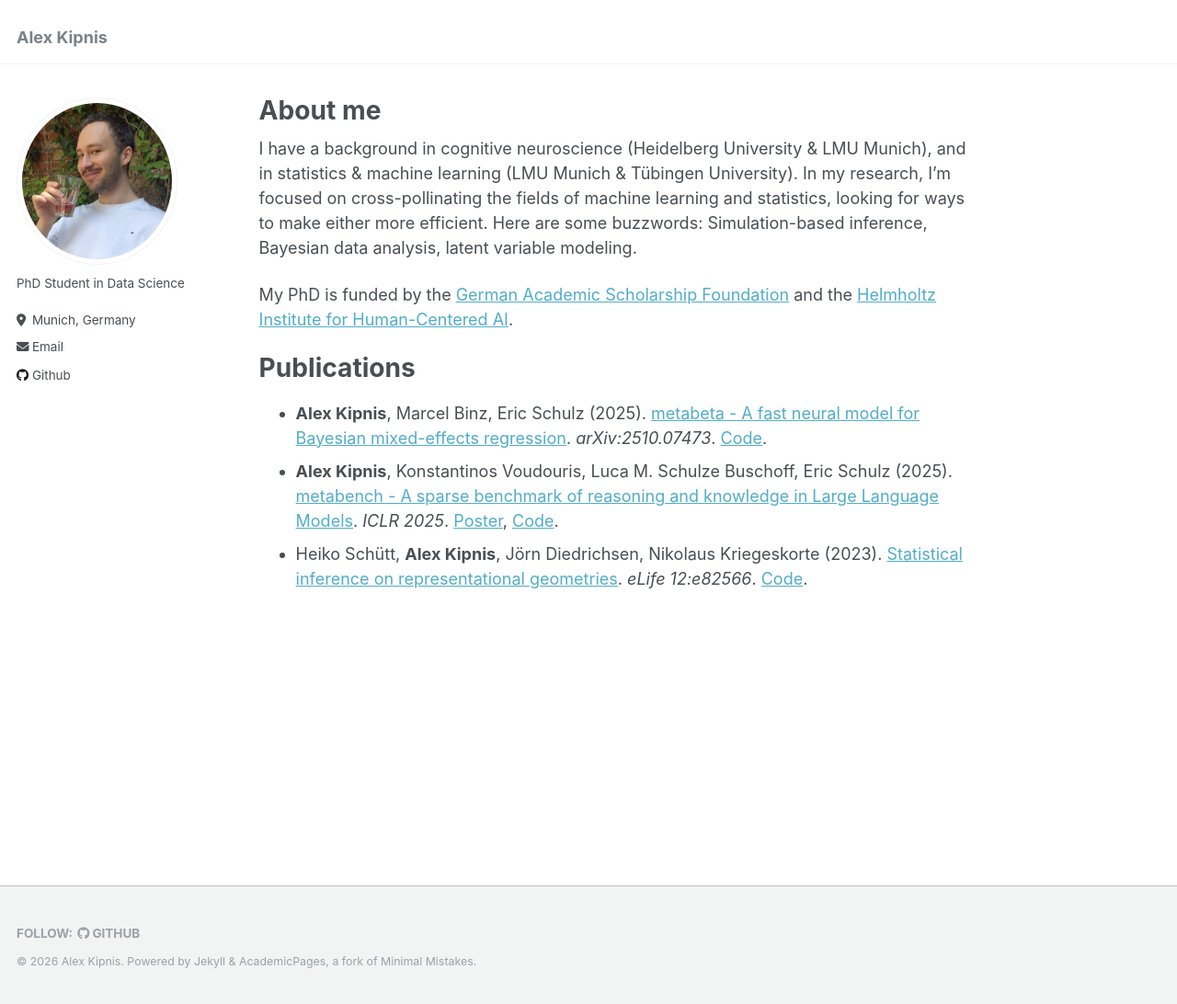
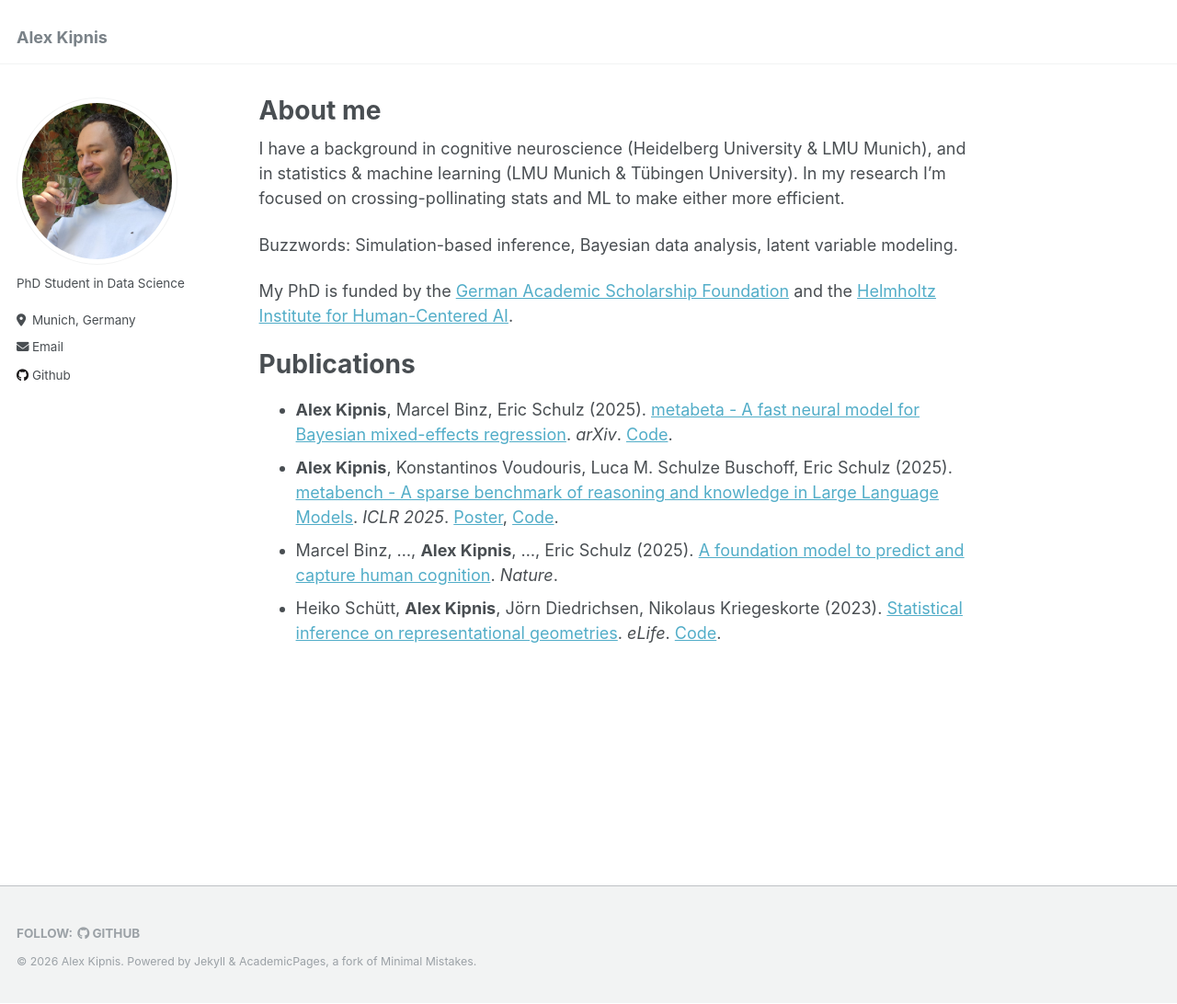
Before and after one commit to adkipnis/adkipnis.github.io, a Jekyll site: the page built from _pages/about.md, in a window 1280 px wide and 1092 px high. Shown: the whole window at 92% size. Built offline with Jekyll 4.4.1, drawn with Linux system fonts in a browser that asks for light colours.

Commit message:
Revise about page content and formatting
Updated the about page to enhance clarity and formatting.

```diff
--- a/_pages/about.md
+++ b/_pages/about.md
@@ -6,12 +6,15 @@ redirect_from:
   - /about/
   - /about.html
 ---
-I have a background in cognitive neuroscience (Heidelberg University & LMU Munich), and in statistics & machine learning (LMU Munich & Tübingen University). In my research, I'm focused on cross-pollinating the fields of machine learning and statistics, looking for ways to make either more efficient. Here are some buzzwords: Simulation-based inference, Bayesian data analysis, latent variable modeling.
+I have a background in cognitive neuroscience (Heidelberg University & LMU Munich), and in statistics & machine learning (LMU Munich & Tübingen University). In my research I'm focused on crossing-pollinating stats and ML to make either more efficient.
+
+Buzzwords: Simulation-based inference, Bayesian data analysis, latent variable modeling.
 
 My PhD is funded by the [German Academic Scholarship Foundation](https://www.studienstiftung.de/en/) and the [Helmholtz Institute for Human-Centered AI](https://hcai-munich.com/).
 
 Publications
 ======
-- **Alex Kipnis**, Marcel Binz, Eric Schulz (2025). [metabeta - A fast neural model for Bayesian mixed-effects regression](https://arxiv.org/abs/2510.07473). *arXiv:2510.07473*. [Code](https://github.com/adkipnis/metabeta).
+- **Alex Kipnis**, Marcel Binz, Eric Schulz (2025). [metabeta - A fast neural model for Bayesian mixed-effects regression](https://arxiv.org/abs/2510.07473). *arXiv*. [Code](https://github.com/adkipnis/metabeta).
 - **Alex Kipnis**, Konstantinos Voudouris, Luca M. Schulze Buschoff, Eric Schulz (2025). [metabench - A sparse benchmark of reasoning and knowledge in Large Language Models](https://openreview.net/forum?id=4T33izzFpK). *ICLR 2025*. [Poster](https://iclr.cc/media/PosterPDFs/ICLR%202025/31009.png?t=1745250340.3707366), [Code](https://github.com/adkipnis/metabench).
-- Heiko Schütt, **Alex Kipnis**, Jörn Diedrichsen, Nikolaus Kriegeskorte (2023). [Statistical inference on representational geometries](https://doi.org/10.7554/eLife.82566). *eLife 12:e82566*. [Code](https://github.com/adkipnis/fmri-simulations).
+- Marcel Binz, ..., **Alex Kipnis**, ..., Eric Schulz (2025). [A foundation model to predict and capture human cognition](https://www.nature.com/articles/s41586-025-09215-4). *Nature*.
+- Heiko Schütt, **Alex Kipnis**, Jörn Diedrichsen, Nikolaus Kriegeskorte (2023). [Statistical inference on representational geometries](https://doi.org/10.7554/eLife.82566). *eLife*. [Code](https://github.com/adkipnis/fmri-simulations).
```
